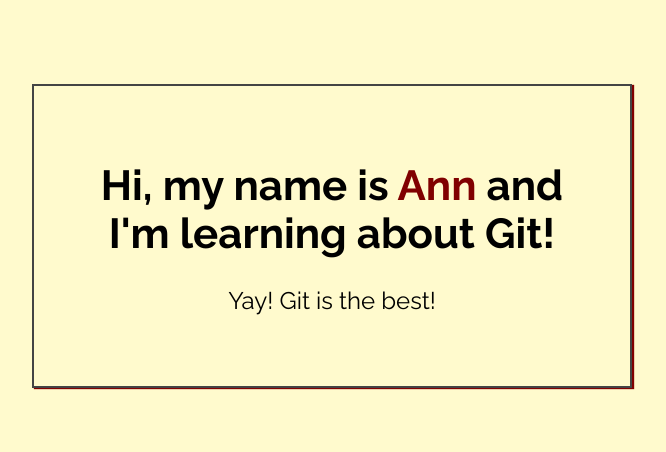
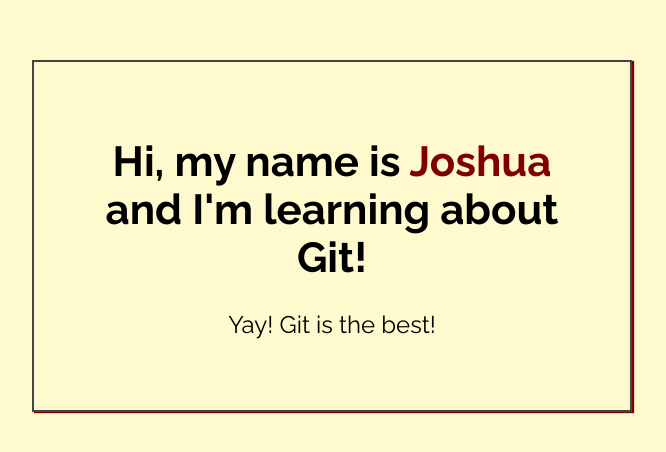
Before and after one commit to lobster-web-dev/My-First-Repo, a plain HTML site: page index.html in a window 1280 px wide. Shown: the part 164-616 px from the top of the page, without its empty margins (308-974 px from the left). Drawn offline with Linux system fonts and the light colour scheme.

Commit message:
Added name to index.html

```diff
--- a/index.html
+++ b/index.html
@@ -14,7 +14,7 @@
 <body>
 
     <div class="greeting">
-        <h1>Hi, my name is <span class="highlight">Ann</span> and I'm learning about Git! </h1>
+        <h1>Hi, my name is <span class="highlight">Joshua</span> and I'm learning about Git! </h1>
 
         <p>Yay! Git is the best!</p>
     </div>
```
